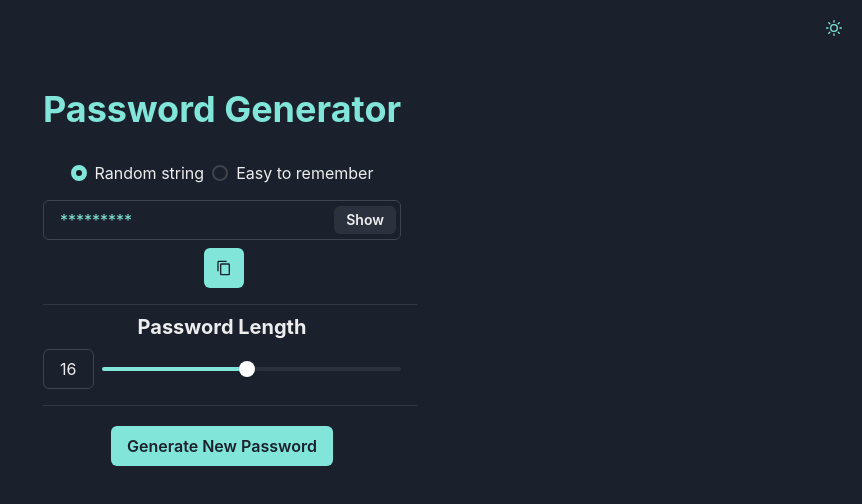
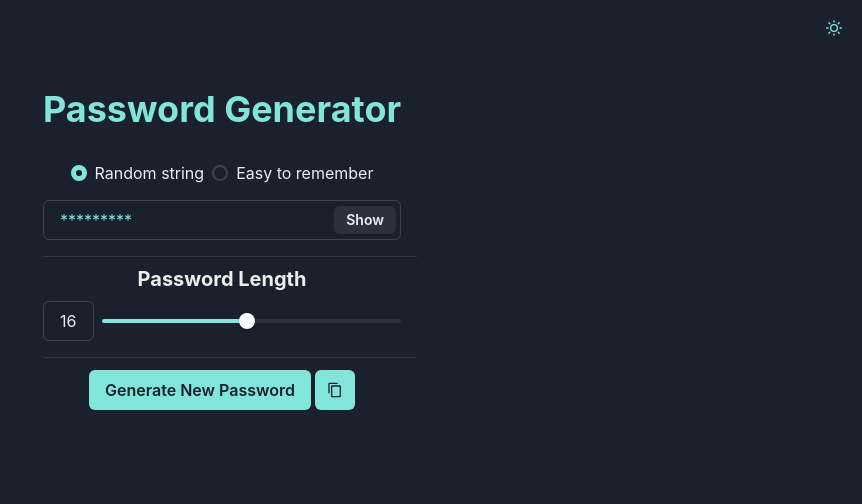
Before and after one commit to W3journey/Password-Generator, a Next.js app: page / in a window 1280 px wide. Shown: the top 504 px of the page, without its empty margins (418-1280 px from the left). Built offline with nearby package versions, Linux system fonts and the light colour scheme.

Commit message:
Moved Copy button

```diff
--- a/pages/index.js
+++ b/pages/index.js
@@ -129,17 +129,7 @@ export default function Home() {
               <Spacer />
             </InputGroup>
           </Flex>
-          <Flex justifyContent={"center"} mt="2">
-            <Tooltip hasArrow label="Copy to clipboard" closeDelay={500}>
-              <IconButton
-                aria-label="Copy to clipboard"
-                colorScheme="teal"
-                icon={<CopyIcon />}
-                ml="4px"
-                onClick={() => handleCopy(password)}
-              />
-            </Tooltip>
-          </Flex>
+
           <Divider p={2} />
           <Heading
             size="md"
@@ -185,16 +175,23 @@ export default function Home() {
             </Slider>
           </HStack>
           <Divider p={2} />
-          <Center>
-            <HStack mt="20px">
-              <Button
-                onClick={() => handleGeneratePass(passwordLength, passwordType)}
+          <Flex h="90px" p="3" justifyContent={"center"}>
+            <Button
+              onClick={() => handleGeneratePass(passwordLength, passwordType)}
+              colorScheme="teal"
+            >
+              Generate New Password
+            </Button>
+            <Tooltip hasArrow label="Copy to clipboard" closeDelay={500}>
+              <IconButton
+                aria-label="Copy to clipboard"
                 colorScheme="teal"
-              >
-                Generate New Password
-              </Button>
-            </HStack>
-          </Center>
+                icon={<CopyIcon />}
+                ml="4px"
+                onClick={() => handleCopy(password)}
+              />
+            </Tooltip>
+          </Flex>
         </Box>
       </Center>
     </>
```
